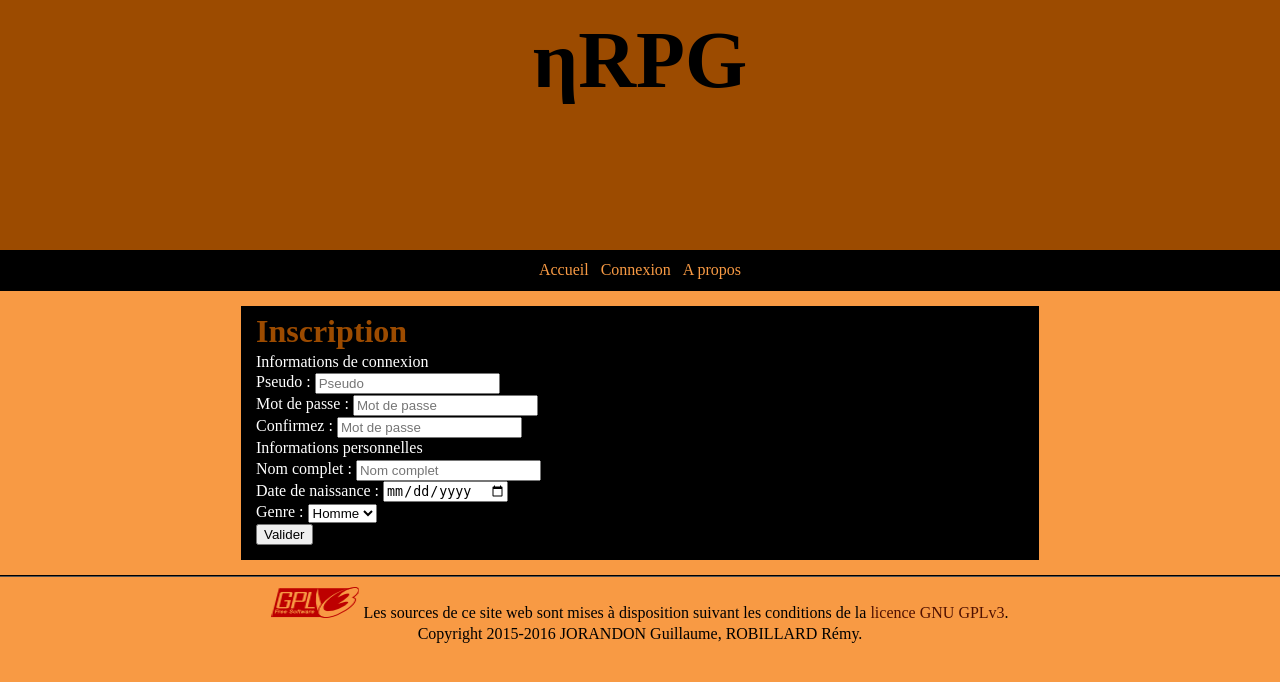
After one commit to gjorando/nanoRPG, a PHP site: page /inscription.php in a window 1280 px wide. The commit adds this page. Shown: the top 682 px of the page. Run offline with PHP 8.4, Linux system fonts and the light colour scheme.

Commit message:
Mise en place procédure inscription

```diff
--- /dev/null
+++ b/inscription.php
@@ -0,0 +1,11 @@
+<?php
+include_once("model/sessions.php");
+
+if(isLogged())
+	header("Location: ./");
+else
+{
+
+	$page_title="Inscription";
+	include_once("view/inscription.php");
+}
--- a/view/include/header.php
+++ b/view/include/header.php
@@ -14,7 +14,7 @@
 	else
 	{
 	?>
-		<a href="/connect.php">Connexion</a>
+		<a href="/connexion.php">Connexion</a>
 	<?php
 	}
 	?>
--- /dev/null
+++ b/view/inscription.php
@@ -0,0 +1,31 @@
+<!DOCTYPE html>
+<html lang="fr">
+	<?php include_once("include/head.php"); ?>
+	<body>
+		<?php include_once("include/header.php"); ?>
+		<section id="body">
+			<h2>Inscription</h2>
+			<form action="validerInscription.php" method="post">
+				<fieldset>
+					<legend>Informations de connexion</legend>
+					<label for="pseudo">Pseudo : </label><input type="text" id="pseudo" placeholder="Pseudo" name="pseudo" /><br />
+					<label for="mdp">Mot de passe : </label><input type="password" id="mdp" placeholder="Mot de passe" name="mdp" /><br />
+					<label for="mdp_confirm">Confirmez : </label><input type="password" id="mdp_confirm" placeholder="Mot de passe" name="mdpConfirm" /><br />
+				</fieldset>
+				<fieldset>
+					<legend>Informations personnelles</legend>
+					<label for="nom">Nom complet : </label><input type="text" id="nom" placeholder="Nom complet" name="nom" /><br />
+					<label for="date_naissance">Date de naissance : </label><input type="date" id="date_naissance" placeholder="JJ/MM/AAAA" name="dateNaissance" /><br />
+					<label for="genre">Genre : </label>
+					<select id="genre" name="genre">
+						<option value="Homme">Homme</option>
+						<option value="Femme">Femme</option>
+						<option value="Autre">Autre</option>
+					</select>
+				</fieldset>
+				<input type="submit" value="Valider" />
+			</form>
+		</section>
+		<?php include_once("include/footer.php"); ?>
+	</body>
+</html>
```
Also changed, not shown: connexion.php (added, +11 -0 lines), view/connexion.php (added, +13 -0 lines).
